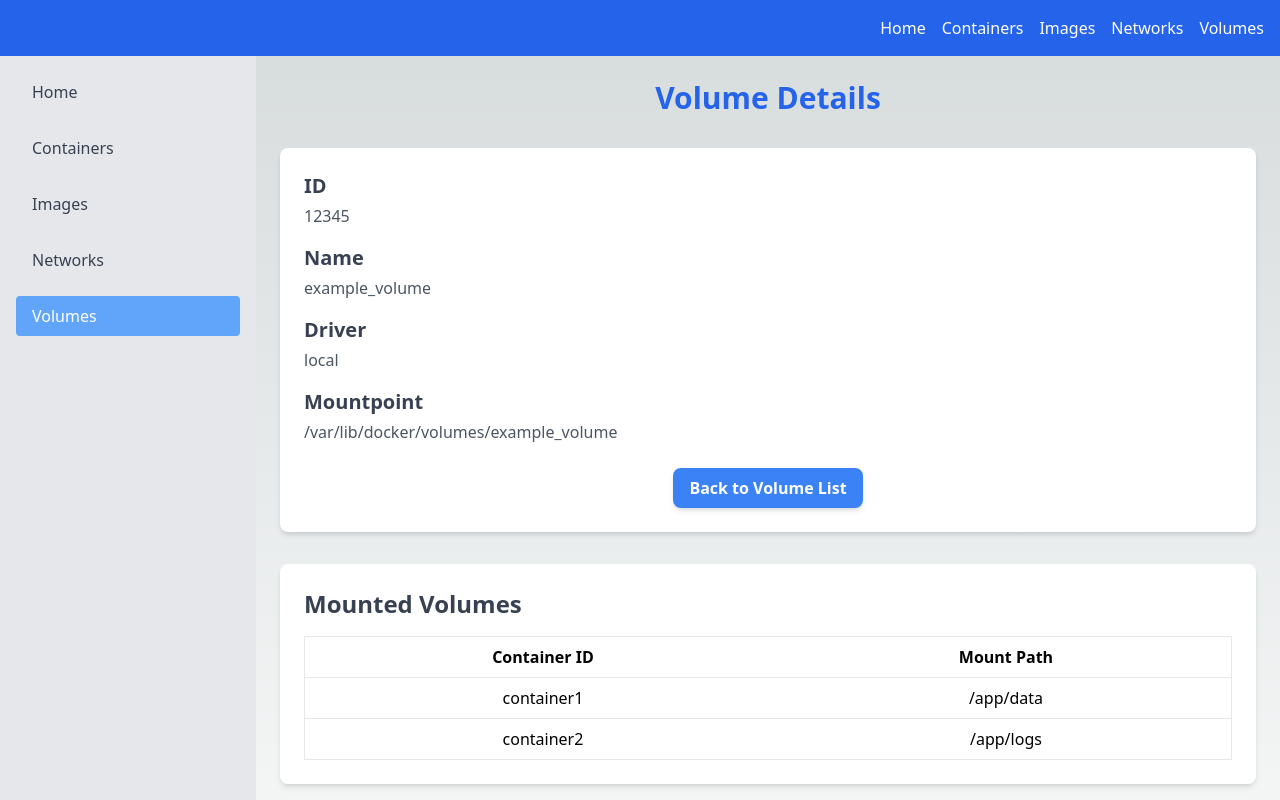
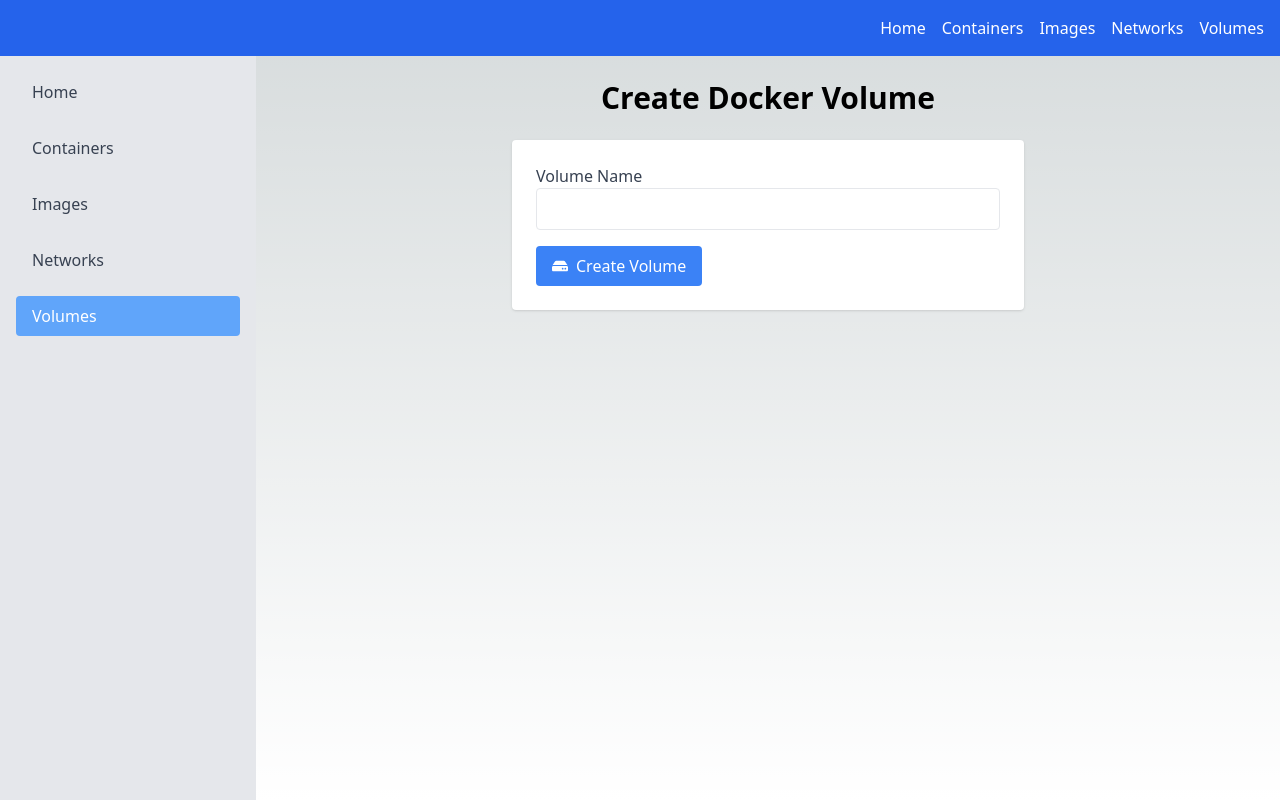
Before and after one commit to yeoniii20/docker_GUI, a Next.js app: page /volumes/create in a window 1280 px wide. Shown: the top 800 px of the page. Built offline with nearby package versions, Linux system fonts and the light colour scheme.

Commit message:
feat: create volume create page

```diff
--- /dev/null
+++ b/src/app/(volumes)/volumes/create/page.tsx
@@ -0,0 +1,49 @@
+"use client";
+
+import React, { useState } from "react";
+import { useRouter } from "next/navigation";
+import { FaHdd } from "react-icons/fa";
+
+const CreateVolume: React.FC = () => {
+  const router = useRouter();
+  const [volumeName, setVolumeName] = useState("");
+
+  const handleSubmit = (e: React.FormEvent) => {
+    e.preventDefault();
+    // Add volume creation logic here
+    console.log(`Creating volume: ${volumeName}`);
+    router.push("/volumes");
+  };
+
+  return (
+    <div className="container mx-auto p-4">
+      <h1 className="text-3xl font-bold text-center mb-6">
+        Create Docker Volume
+      </h1>
+      <form
+        onSubmit={handleSubmit}
+        className="max-w-lg mx-auto bg-white p-6 rounded shadow"
+      >
+        <div className="mb-4">
+          <label className="block text-gray-700">Volume Name</label>
+          <input
+            type="text"
+            value={volumeName}
+            onChange={(e) => setVolumeName(e.target.value)}
+            className="w-full p-2 border rounded"
+            required
+          />
+        </div>
+        <button
+          type="submit"
+          className="flex items-center justify-center px-4 py-2 bg-blue-500 text-white rounded hover:bg-blue-600"
+        >
+          <FaHdd className="mr-2" />
+          Create Volume
+        </button>
+      </form>
+    </div>
+  );
+};
+
+export default CreateVolume;
```
